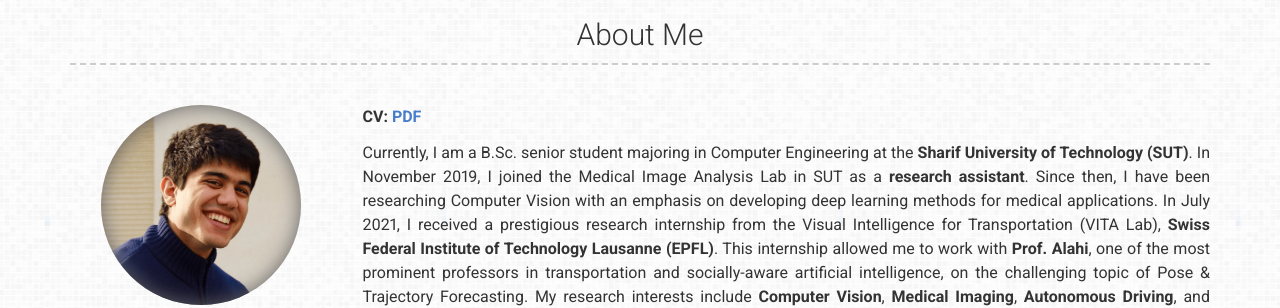
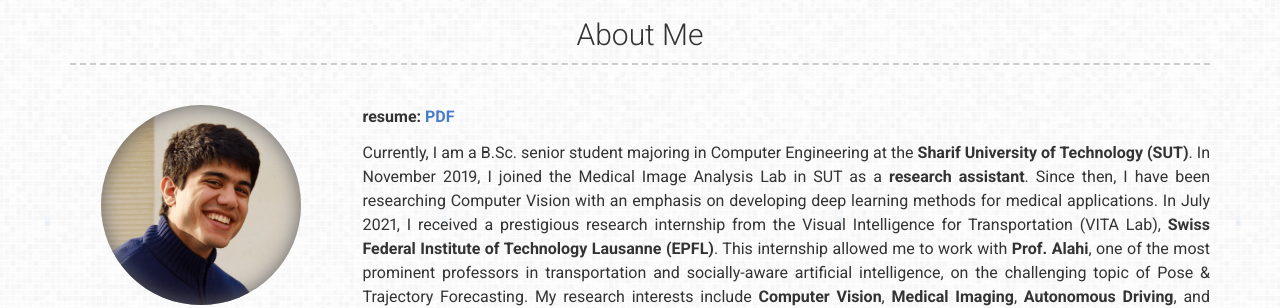
Before and after one commit to Armin-Saadat/Armin-Saadat.github.io, a Jekyll site: the page built from index.md, in a window 1280 px wide and 900 px high. Shown: the part 184-492 px from the top of the window. Built offline with Jekyll 4.4.1, drawn with Linux system fonts in a browser that asks for light colours; a style sheet for code colours, icons or effects is not loaded.

Commit message:
Update _config.yml

```diff
--- a/_config.yml
+++ b/_config.yml
@@ -26,7 +26,7 @@
 # about_title: About Me
 about_profile_image: images/personal_photo.png
 about_content: | # this will include new lines to allow paragraphs
-  **CV: [PDF](https://armin-saadat.github.io/files/CV.pdf)**
+  **resume: [PDF](https://armin-saadat.github.io/files/resume.pdf)**
 
 
   Currently, I am a B.Sc. senior student majoring in Computer Engineering at the **Sharif University of Technology (SUT)**.
```
